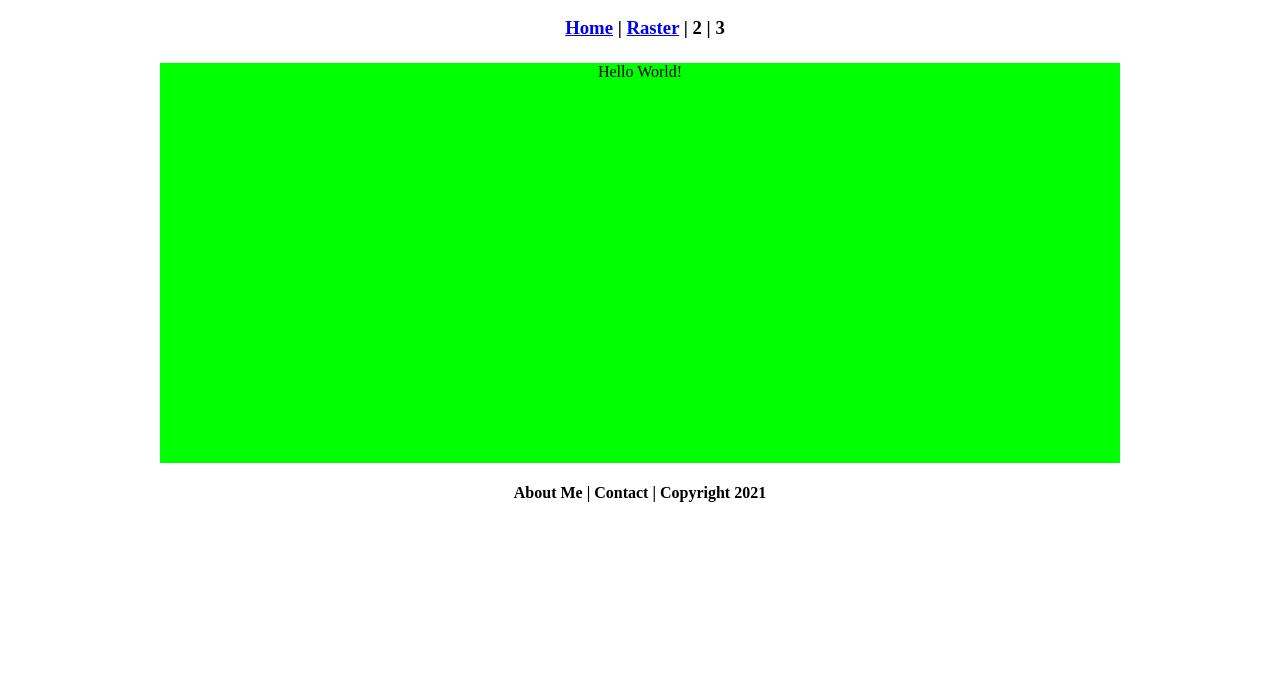
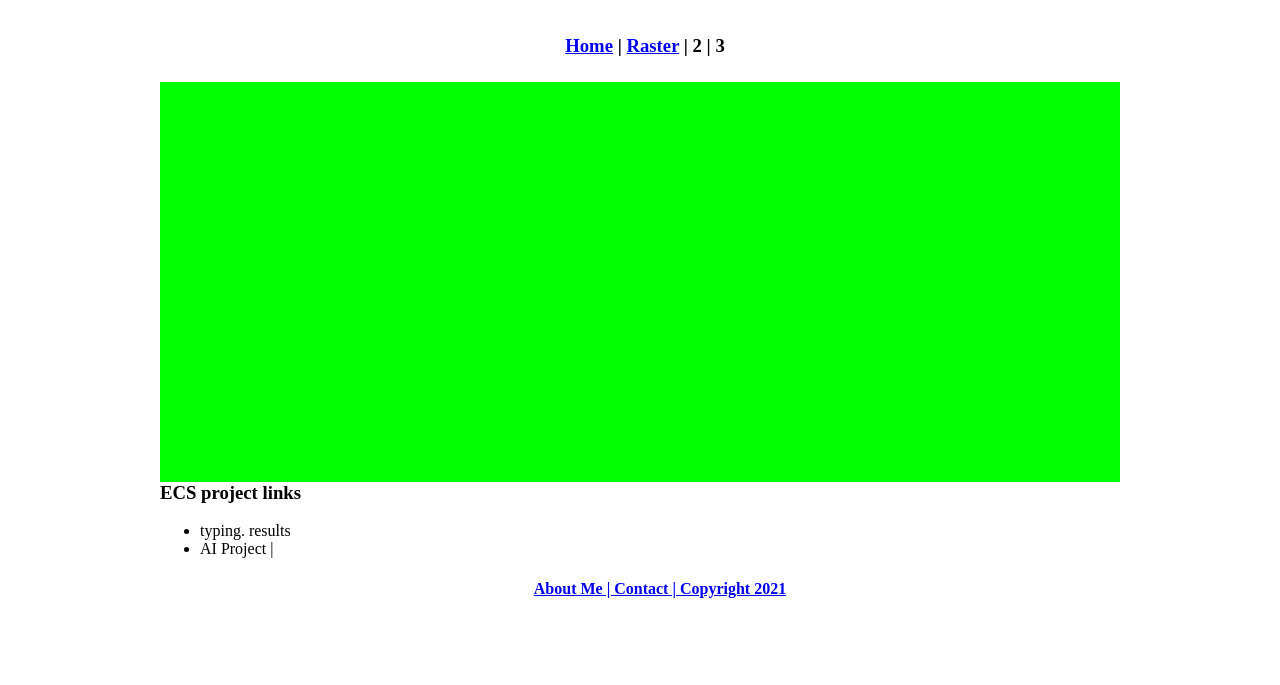
Before and after one commit to saaaammmm/xxxxxfortnitekid108, a plain HTML site: page ECS/index.html in a window 1280 px wide. Shown: the part 115-800 px from the top of the page. Drawn offline with Linux system fonts and the light colour scheme; files that its build step writes are made by us from their sources.

Commit message:
Update index.html

```diff
--- a/ECS/index.html
+++ b/ECS/index.html
@@ -14,7 +14,18 @@
   <div class="nav">
     <h3><a href="index.html">Home</a> | <a href="esc/index.html">Raster</a> | 2 | 3</h3>
   </div>
-  <div class="content">Hello World!</div>
+  <div class="content"></div>
+	<h3>ECS project links </h3>
+	<ul>
+		<li> typing. results </li>
+		<li>AI Project | <a href  ="agricultural robots
+
+
+
+
+
+
+
   <div class="footer">
     <h4>About Me | Contact | Copyright 2021</h4>
   </div>
```
